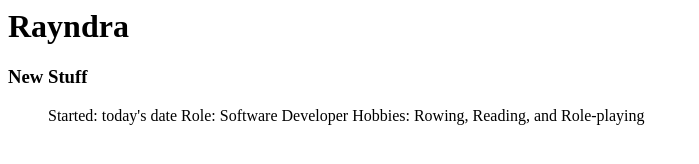
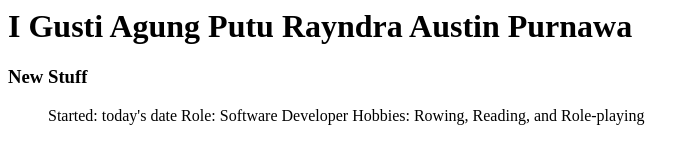
Before and after one commit to I-904531/I-904531.github.io, a plain HTML site: page index.html in a window 1280 px wide. Shown: the whole page, without its empty margins (0-699 px from the left). Drawn offline with Linux system fonts and the light colour scheme.

Commit message:
First commit

```diff
--- a/index.html
+++ b/index.html
@@ -1,4 +1,4 @@
-<h1>Rayndra</h1>
+<h1>I Gusti Agung Putu Rayndra Austin Purnawa</h1>
 <h3>New Stuff</h3>
 <ul>
 <lil>Started: today's date</lil>
```
